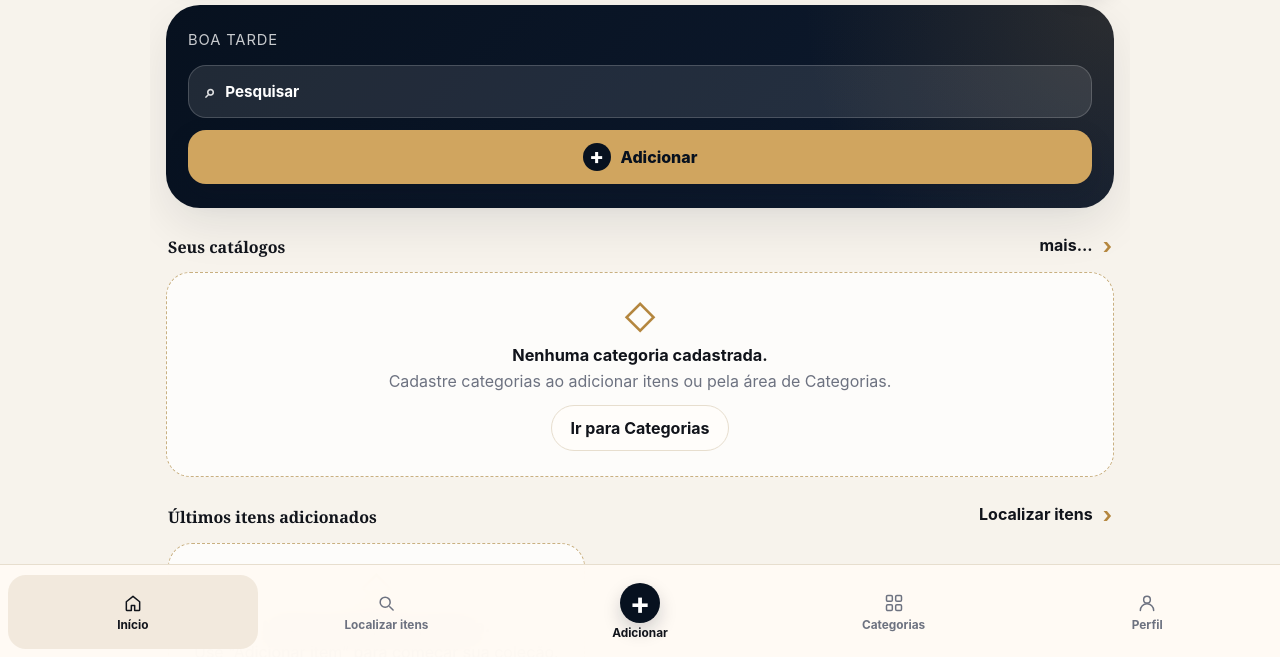
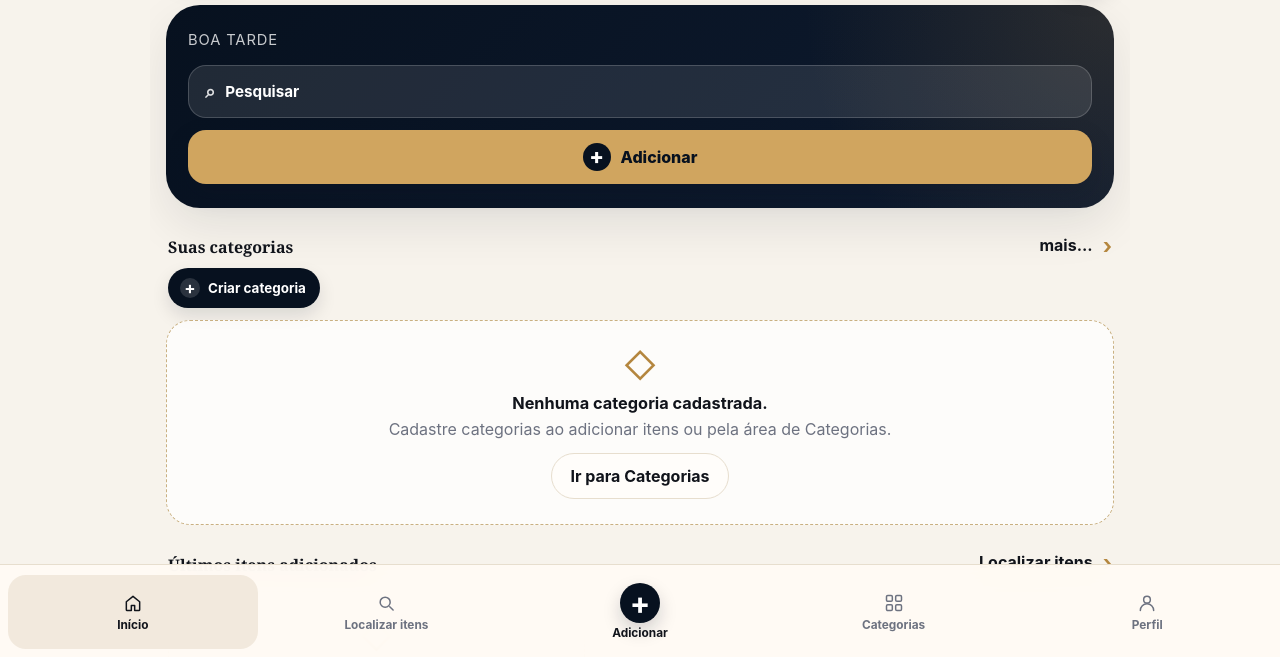
Before and after one commit to matsantoro891/VM-Collection, a plain HTML site: page index.html in a window 1280 px wide. Shown: the part 141-798 px from the top of the page. Drawn offline with Linux system fonts and the light colour scheme.

Commit message:
Adiciona Criar categoria e renomeia seção na home

```diff
--- a/app.js
+++ b/app.js
@@ -3142,6 +3142,7 @@ async function initializePersistentApp() {
     $("categoryDialog").close();
   });
   $("createCategoryBtn")?.addEventListener("click", openCategoryCreator);
+  $("homeCreateCategoryBtn")?.addEventListener("click", openCategoryCreator);
   $("categoryMediaForm").addEventListener("submit", async (e) => { e.preventDefault(); await saveCategoryMedia(); });
   setupCategoryCustomFieldsEditor();
 
--- a/index.html
+++ b/index.html
@@ -8,11 +8,11 @@
   <meta name="apple-mobile-web-app-title" content="VM Life ARCHIVE" />
   <meta name="apple-mobile-web-app-status-bar-style" content="black-translucent" />
   <title>VM Life ARCHIVE</title>
-  <meta name="vm-asset-version" content="202608021" />
+  <meta name="vm-asset-version" content="202608022" />
   <link rel="manifest" href="manifest.webmanifest" />
   <link rel="apple-touch-icon" href="assets/icon-180.png" />
   <link rel="icon" href="assets/icon-192.png" />
-  <link rel="stylesheet" href="styles.css?v=202608021" />
+  <link rel="stylesheet" href="styles.css?v=202608022" />
 </head>
 <body>
   <div id="appShell">
@@ -48,11 +48,19 @@
           </button>
         </div>
 
-        <div class="section-title with-action home-catalogs-title">
-          <h3>Seus catálogos</h3>
-          <button class="link-btn" data-go="categoriesView" type="button">mais... <span>›</span></button>
+        <div class="home-categories-block">
+          <div class="section-title with-action home-catalogs-title">
+            <h3>Suas categorias</h3>
+            <button class="link-btn" data-go="categoriesView" type="button">mais... <span>›</span></button>
+          </div>
+          <div class="home-categories-actions">
+            <button type="button" id="homeCreateCategoryBtn" class="home-create-category-btn" aria-label="Criar categoria">
+              <span class="home-create-category-plus" aria-hidden="true">+</span>
+              <span>Criar categoria</span>
+            </button>
+          </div>
+          <div id="homeCategoryCards" class="home-categories-grid" aria-live="polite"></div>
         </div>
-        <div id="homeCategoryCards" class="home-categories-grid" aria-live="polite"></div>
 
         <div class="section-title with-action home-recent-title">
           <h3>Últimos itens adicionados</h3>
--- a/styles.css
+++ b/styles.css
@@ -68,6 +68,13 @@ svg{display:block;width:100%;height:100%}
 .section-title{display:flex;justify-content:space-between;align-items:end;gap:12px;margin:24px 2px 14px}
 .section-title h3{margin:0;font-family:Georgia,"Times New Roman",serif;font-size:2rem}
 .home-catalogs-title h3{font-size:1rem}
+.home-catalogs-title{margin-bottom:10px}
+.home-categories-actions{display:flex;justify-content:flex-start;margin:0 2px 12px}
+.home-create-category-btn{display:inline-flex;align-items:center;justify-content:center;gap:8px;min-height:40px;padding:0 14px 0 12px;border:0;border-radius:999px;background:var(--navy);color:#fff;font-size:.84rem;font-weight:700;box-shadow:0 8px 18px rgba(7,17,31,.12);cursor:pointer}
+.home-create-category-btn:hover{background:var(--navy-2)}
+.home-create-category-btn:active{transform:translateY(1px)}
+.home-create-category-btn:focus-visible{outline:3px solid rgba(180,134,62,.28);outline-offset:2px}
+.home-create-category-plus{width:20px;height:20px;border-radius:50%;display:grid;place-items:center;background:rgba(255,255,255,.14);font-size:1.05rem;line-height:1;font-weight:700}
 .home-recent-title{align-items:flex-end;gap:10px}
 .home-recent-title h3{flex:1 1 auto;min-width:0;max-width:min(100%,14.5em);font-size:1rem;line-height:1.2}
 .home-recent-title .link-btn{flex:0 0 auto;white-space:nowrap}
```
